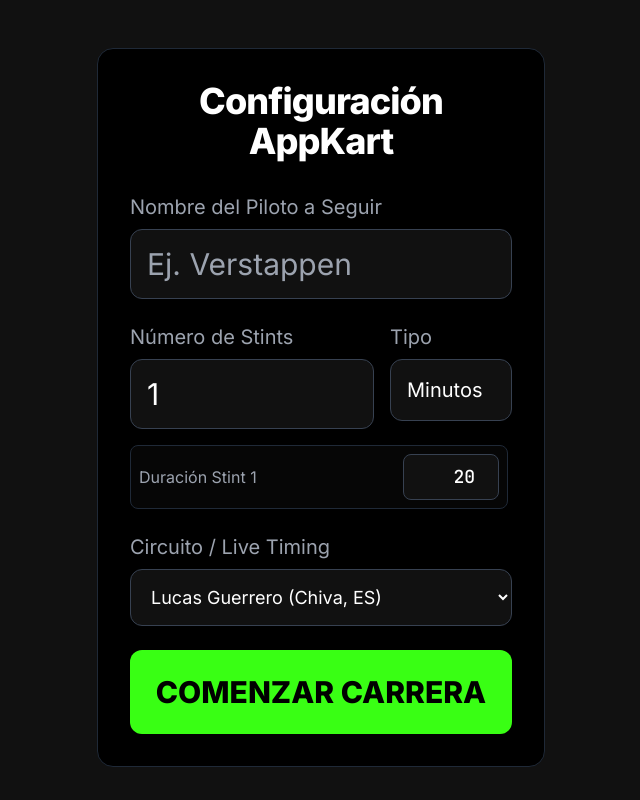
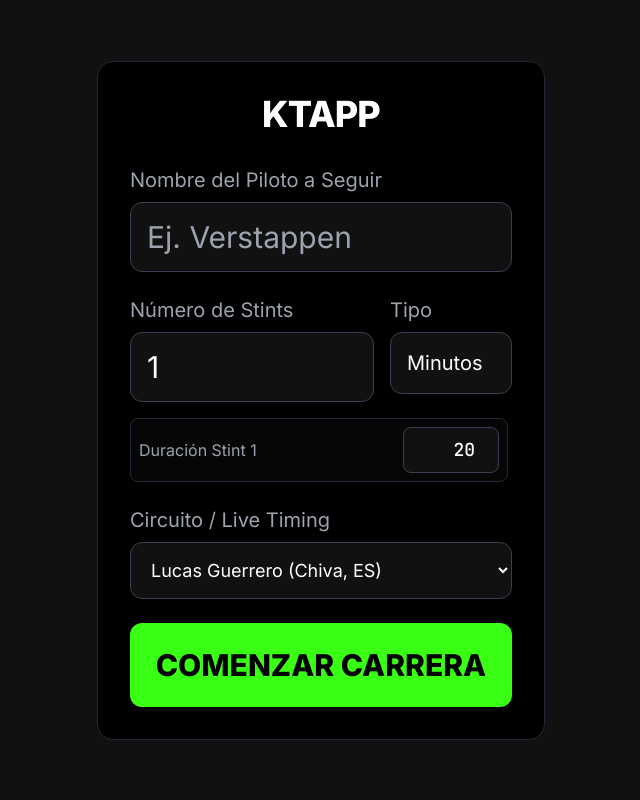
Before and after one commit to KTAPP22/APP, a React (Vite) app: page / in a window 1280 px wide. Shown: the whole page, without its empty margins (319-959 px from the left). Built offline with nearby package versions, Linux system fonts and the light colour scheme.

Commit message:
Change application title from AppKart to KTAPP

```diff
--- a/index.html
+++ b/index.html
@@ -6,7 +6,7 @@
     <meta name="theme-color" content="#000000" />
     <meta name="apple-mobile-web-app-capable" content="yes">
     <meta name="apple-mobile-web-app-status-bar-style" content="black-translucent">
-    <title>AppKart - Racing Dashboard</title>
+    <title>KTAPP - Racing Dashboard</title>
     <!-- We will load a nice monospace font for times and a readable sans-serif for UI -->
     <link rel="preconnect" href="https://fonts.googleapis.com">
     <link rel="preconnect" href="https://fonts.gstatic.com" crossorigin>
--- a/src/components/SetupScreen.jsx
+++ b/src/components/SetupScreen.jsx
@@ -74,7 +74,7 @@
   return (
     <div className="w-full min-h-full flex flex-col items-center justify-start sm:justify-center bg-dark-gray p-4 sm:p-8 overflow-y-auto">
       <div className="w-full max-w-md space-y-6 sm:space-y-8 bg-pure-black p-4 sm:p-8 rounded-2xl border border-gray-800 my-4">
-        <h1 className="text-2xl sm:text-4xl font-bold text-center text-white mb-4 sm:mb-8 tracking-tight">Configuración AppKart</h1>
+        <h1 className="text-2xl sm:text-4xl font-bold text-center text-white mb-4 sm:mb-8 tracking-tight">KTAPP</h1>
 
         <form onSubmit={handleStart} className="space-y-6">
           {/* Driver Name */}
```
